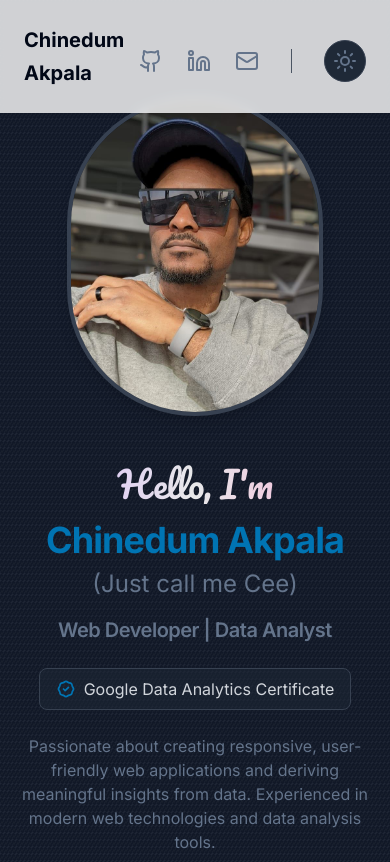
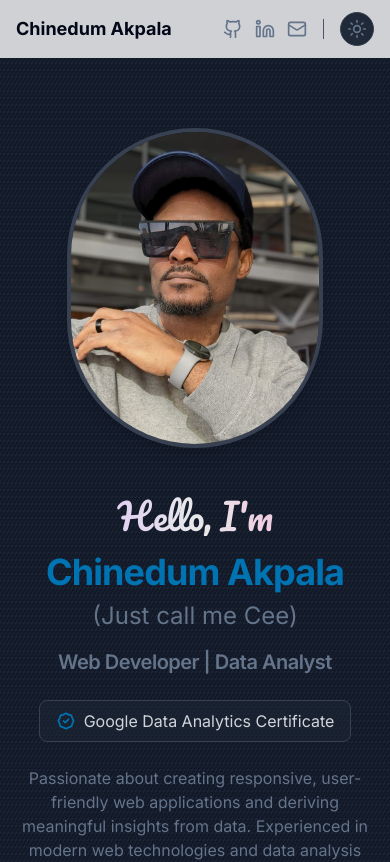
Before and after one commit to ceedev23/chinedum-portfolio, a Next.js app: page /chinedum-portfolio/ in a window 390 px wide. Shown: the top 862 px of the page. Built offline with nearby package versions, Linux system fonts and the light colour scheme.

Commit message:
Optimize mobile layout and add profile picture padding

```diff
--- a/src/app/components/Header.tsx
+++ b/src/app/components/Header.tsx
@@ -5,22 +5,22 @@ import ThemeToggle from './ThemeToggle';
 export default function Header() {
   return (
     <header className="fixed top-0 w-full bg-background/80 backdrop-blur-sm z-50 shadow-sm">
-      <div className="container mx-auto px-6 py-6">
-        <nav className="flex justify-between items-center space-y-2">
-          <Link href="/" className="text-xl font-bold text-foreground hover:text-foreground/80 leading-relaxed">
+      <div className="container mx-auto px-4 py-3 md:px-6 md:py-6">
+        <nav className="flex justify-between items-center">
+          <Link href="/" className="text-lg md:text-xl font-bold text-foreground hover:text-foreground/80 leading-relaxed">
             Chinedum Akpala
           </Link>
-          <div className="flex items-center gap-6">
+          <div className="flex items-center gap-3 md:gap-6">
             <Link href="https://github.com/akpal" className="text-muted-foreground hover:text-foreground transition-colors">
-              <Github className="h-6 w-6" />
+              <Github className="h-5 w-5 md:h-6 md:w-6" />
             </Link>
             <Link href="https://linkedin.com/in/chinedum-akpala" className="text-muted-foreground hover:text-foreground transition-colors">
-              <Linkedin className="h-6 w-6" />
+              <Linkedin className="h-5 w-5 md:h-6 md:w-6" />
             </Link>
             <Link href="mailto:akpalac@gmail.com" className="text-muted-foreground hover:text-foreground transition-colors">
-              <Mail className="h-6 w-6" />
+              <Mail className="h-5 w-5 md:h-6 md:w-6" />
             </Link>
-            <div className="w-px h-6 bg-gray-600 mx-2"></div>
+            <div className="w-px h-5 md:h-6 bg-gray-600 mx-1 md:mx-2"></div>
             <ThemeToggle />
           </div>
         </nav>
--- a/src/app/components/Hero.tsx
+++ b/src/app/components/Hero.tsx
@@ -13,7 +13,7 @@ export default function Hero() {
     <section className="pt-24 pb-16 md:pt-32 md:pb-24">
       <div className="container mx-auto px-4 max-w-4xl">
         <div className="flex flex-col md:flex-row items-center gap-8 md:gap-16 md:pr-8">
-          <div className="w-64 h-80 relative rounded-[8rem] overflow-hidden border-4 border-gray-700 shadow-lg shrink-0">
+          <div className="w-64 h-80 relative rounded-[8rem] overflow-hidden border-4 border-gray-700 shadow-lg shrink-0 mt-8 md:mt-0">
             <Image
               src={`${process.env.NODE_ENV === 'production' ? '/chinedum-portfolio' : ''}/profile-pix.jpg`}
               alt="Chinedum Akpala"
--- a/src/app/components/ThemeToggle.tsx
+++ b/src/app/components/ThemeToggle.tsx
@@ -24,10 +24,10 @@ export default function ThemeToggle() {
   return (
     <button
       onClick={toggleTheme}
-      className="p-2 rounded-full text-muted-foreground hover:text-foreground transition-colors"
+      className="p-1.5 md:p-2 rounded-full text-muted-foreground hover:text-foreground transition-colors"
       aria-label="Toggle theme"
     >
-      {theme === 'light' ? <Moon size={24} /> : <Sun size={24} />}
+      {theme === 'light' ? <Moon className="h-5 w-5 md:h-6 md:w-6" /> : <Sun className="h-5 w-5 md:h-6 md:w-6" />}
     </button>
   );
 }
```
